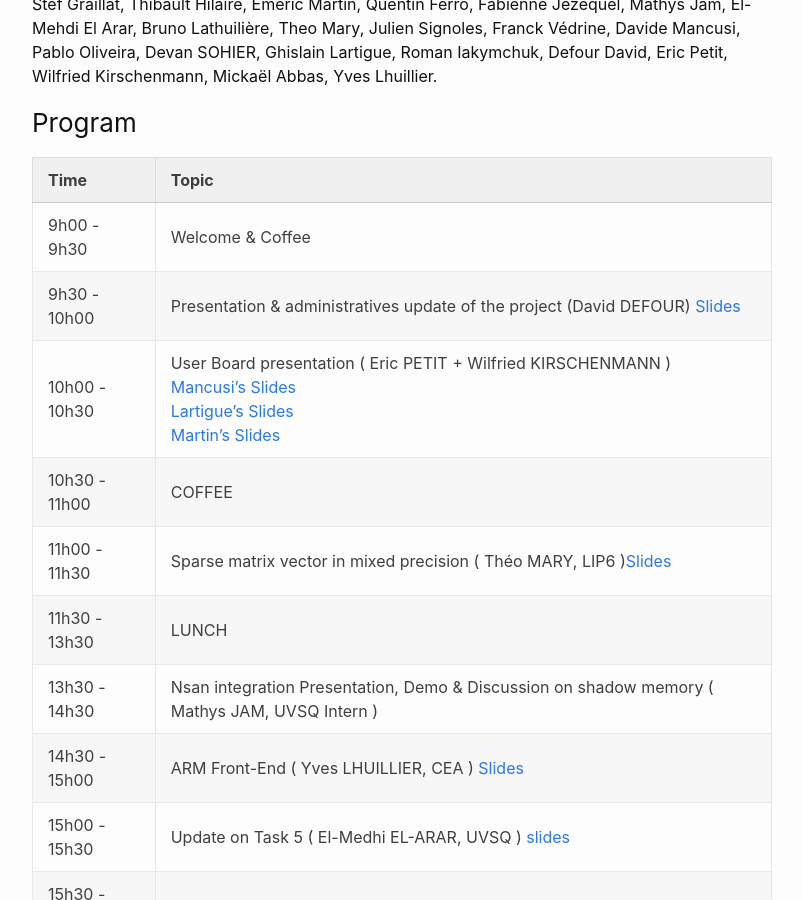
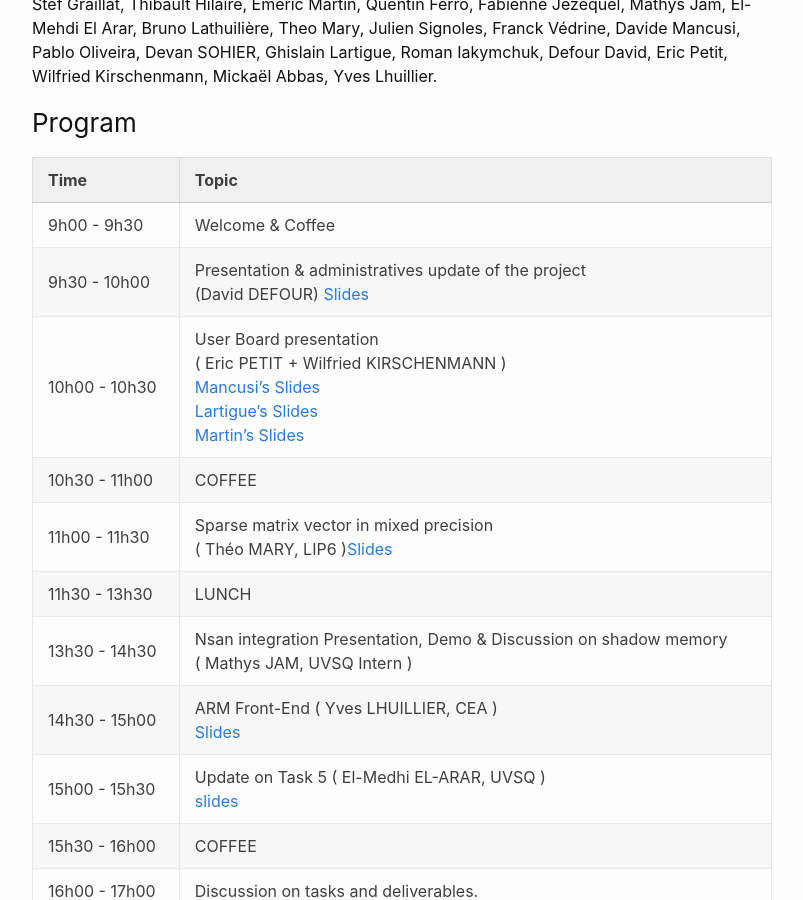
Before and after one commit to interflop/interflop, a Jekyll site: the page built from meeting06102021.md, in a window 1280 px wide and 900 px high, scrolled down 379 px. Shown: the whole window, without its empty margins (238-1041 px from the left). Built offline with Jekyll 4.4.1, drawn with Linux system fonts in a browser that asks for light colours.

Commit message:
formating

```diff
--- a/meeting06102021.md
+++ b/meeting06102021.md
@@ -19,13 +19,13 @@ Defour David, Eric Petit, Wilfried Kirschenmann, Mickaël Abbas, Yves Lhuillier.
 | Time         | Topic  |
 | ------------ | ------ |
 | 9h00 - 9h30   | Welcome & Coffee|
-| 9h30 - 10h00  | Presentation & administratives update of the project (David DEFOUR) [Slides](/documents/061021_Defour.pdf) |
-| 10h00 - 10h30 | User Board presentation ( Eric PETIT + Wilfried KIRSCHENMANN ) <br> [Mancusi's Slides](/documents/061021_Mancusi.pdf) <br> [Lartigue's Slides](/documents/061021_Lartigue.pdf)<br> [Martin's Slides](/documents/061021_Martin.pdf) |
+| 9h30 - 10h00  | Presentation & administratives update of the project <br> (David DEFOUR) [Slides](/documents/061021_Defour.pdf) |
+| 10h00 - 10h30 | User Board presentation <br> ( Eric PETIT + Wilfried KIRSCHENMANN ) <br> [Mancusi's Slides](/documents/061021_Mancusi.pdf) <br> [Lartigue's Slides](/documents/061021_Lartigue.pdf)<br> [Martin's Slides](/documents/061021_Martin.pdf) |
 | 10h30 - 11h00 |  COFFEE |
-| 11h00 - 11h30 | Sparse matrix vector in mixed precision ( Théo MARY, LIP6 )[Slides](/documents/061021_Mary.pdf) |
+| 11h00 - 11h30 | Sparse matrix vector in mixed precision <br> ( Théo MARY, LIP6 )[Slides](/documents/061021_Mary.pdf) |
 | 11h30 - 13h30 | LUNCH |
-| 13h30 - 14h30 | Nsan integration Presentation, Demo & Discussion on shadow memory ( Mathys JAM, UVSQ Intern ) |
-| 14h30 - 15h00 | ARM Front-End ( Yves LHUILLIER, CEA ) [Slides](/documents/061021_Lhuillier.pdf) |
-| 15h00 - 15h30 | Update on Task 5 ( El-Medhi EL-ARAR, UVSQ ) [slides](/documents/061021_El_Arar.pdf) |
+| 13h30 - 14h30 | Nsan integration Presentation, Demo & Discussion on shadow memory <br> ( Mathys JAM, UVSQ Intern ) |
+| 14h30 - 15h00 | ARM Front-End ( Yves LHUILLIER, CEA ) <br> [Slides](/documents/061021_Lhuillier.pdf) |
+| 15h00 - 15h30 | Update on Task 5 ( El-Medhi EL-ARAR, UVSQ ) <br> [slides](/documents/061021_El_Arar.pdf) |
 | 15h30 - 16h00 | COFFEE |
 | 16h00 - 17h00 | Discussion on tasks and deliverables. |
```
